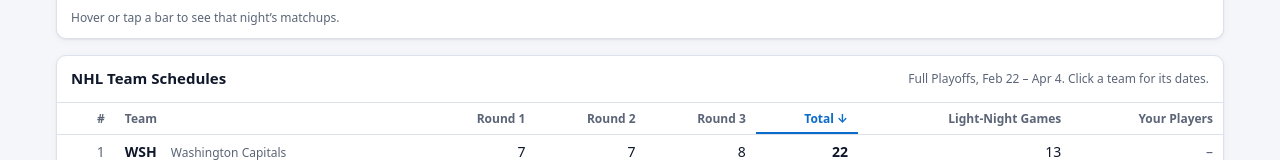
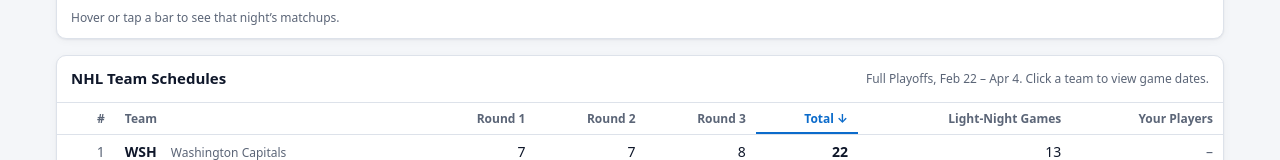
Before and after one commit to jmaser54/fantasy-hockey-schedule-optimizer, a React (Vite) app: page / in a window 1280 px wide. Shown: the part 336-496 px from the top of the page. Built offline with nearby package versions, Linux system fonts and the light colour scheme.

Commit message:
Team Schedules: 'Click a team to view game dates.'
Co-Authored-By: Claude Opus 5.5 <noreply@anthropic.com>
Claude-Session: https://claude.ai/code/session_01S6beqe2z1KGAPokmvwbrYt

```diff
--- a/src/ui/Rankings.tsx
+++ b/src/ui/Rankings.tsx
@@ -117,7 +117,7 @@ function TeamRankings() {
         <div className="panel-head">
           <h2>NHL Team Schedules</h2>
           <span className="small muted">
-            {selected.name}, {formatShort(selected.start)} – {formatShort(selected.end)}. Click a team for its dates.
+            {selected.name}, {formatShort(selected.start)} – {formatShort(selected.end)}. Click a team to view game dates.
           </span>
         </div>
         <div className="table-wrap">
```
